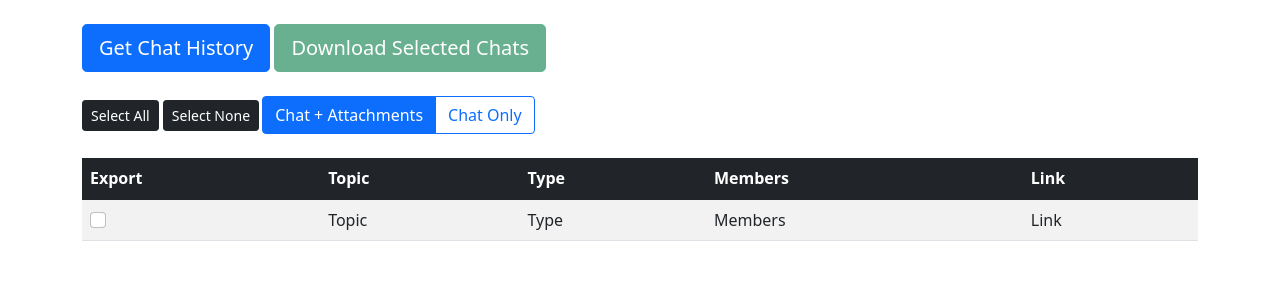
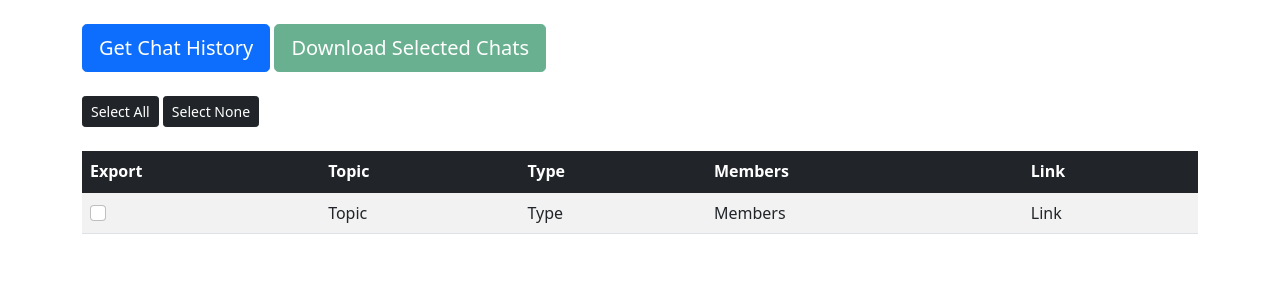
Before and after one commit to KasumiL5x/PyTeamsExporter, a Flask app: template templates/mydata.html in a window 1280 px wide. Shown: the part 57-357 px from the top of the page. Run offline with Flask 2, Linux system fonts and the light colour scheme; the template is opened without the code that fills it, so the values that code supplies are empty; some libraries are stand-ins or nearby versions.

Commit message:
Removed now unused button group.

```diff
--- a/templates/mydata.html
+++ b/templates/mydata.html
@@ -52,12 +52,6 @@
 		<!-- Chats table (and easy de/select buttons). -->
 		<button id="chats_select_all" type="button" class="btn btn-dark btn-sm">Select All</button>
 		<button id="chats_select_none" type="button" class="btn btn-dark btn-sm">Select None</button>
-		<div class="btn-group" role="group" aria-label="Basic radio toggle button group">
-			<input id="rad_chat_with_attachments" type="radio" class="btn-check" name="btnradio" autocomplete="off" checked>
-			<label class="btn btn-outline-primary" for="rad_chat_with_attachments">Chat + Attachments</label>
-			<input id="rad_chat_only" type="radio" class="btn-check" name="btnradio" autocomplete="off">
-			<label class="btn btn-outline-primary" for="rad_chat_only">Chat Only</label>
-		</div>
 		<!-- ENABLE THIS TO SEND DEBUG REQUESTS FOR TESTING. -->
 		<!-- <button id="debug_request" type="button" class="btn btn-dark btn-sm">DEBUG REQUEST</button> -->
 		<br/><br/>
@@ -243,16 +237,6 @@
 			evt.preventDefault();
 		});
 
-		function get_include_attachments() {
-			if($('#rad_chat_with_attachments').prop('checked')) {
-				return true;
-			} else if($('#rad_chat_only').prop('checked')) {
-				return false;
-			}
-
-			return false;
-		}
-
 		// Download chats button.
 		$('#download_chats').click(function(evt) {
 			const endpoint = location.origin + '/get_chat';
@@ -284,8 +268,7 @@
 				// Get the chat ID and prepare it for the AJAX request.
 				const chat_id = chat_ids[index];
 				const data = {
-					chat_id: chat_id,
-					include_attachments: get_include_attachments()
+					chat_id: chat_id
 				};
 
 				// https://stackoverflow.com/a/50920334
```
